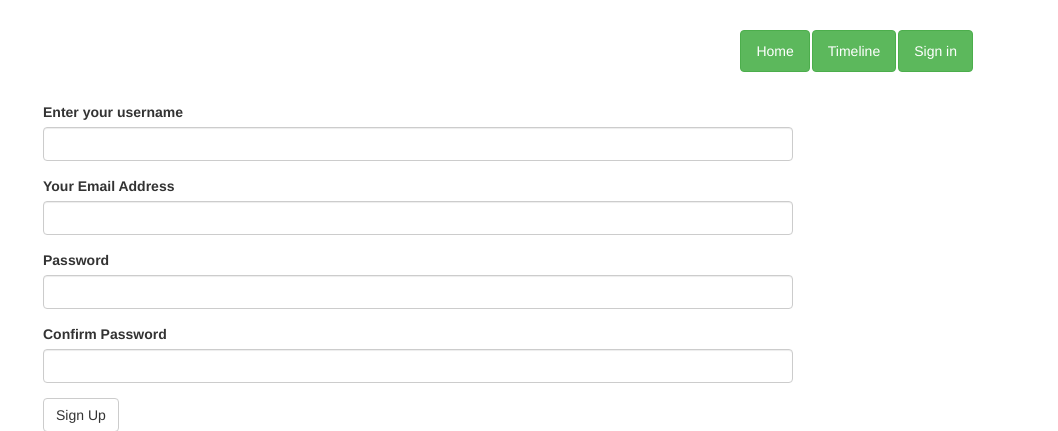
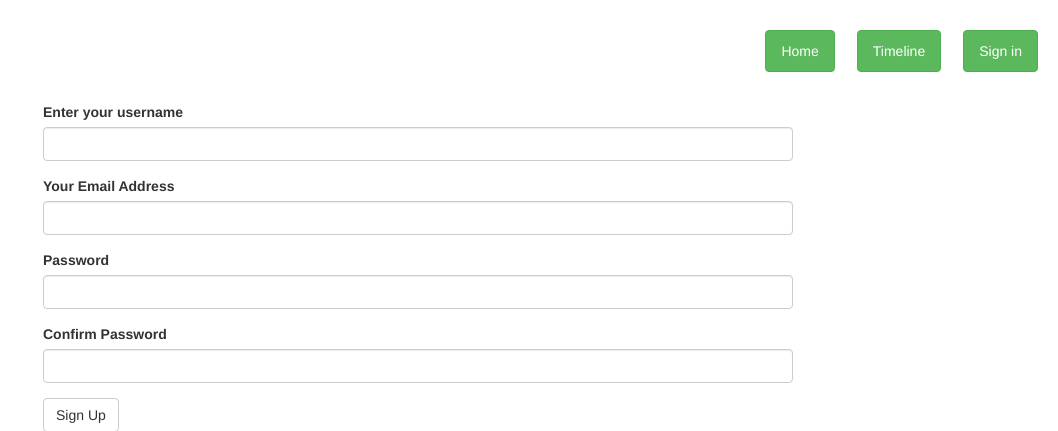
Before and after one commit to RisperAkinyi/PitchBlog, a Flask app: page /authenticate/register in a window 1280 px wide. Shown: the top 431 px of the page, without its empty margins (222-1280 px from the left). Run offline with Flask 2, Linux system fonts and the light colour scheme; some libraries are stand-ins or nearby versions.

```diff
--- a/app/templates/navbar.html
+++ b/app/templates/navbar.html
@@ -9,13 +9,13 @@
             </button>
             <a class="navbar-brand" href="app/static/images/bestpitch.png">  </a>
         </div>
-        <div class="nav navbar-nav navbar-right" style="margin-top: 30px; margin-bottom: 30px; margin-right: 70px;">
+        <div class="nav navbar-nav navbar-right" style="margin-top: 30px; margin-bottom: 30px;">
             <ul class="nav nav-pills nav-fill">
                 <li class="nav-item" >
-                    <a class="btn btn-success" href="/">Home</a>
+                    <a class="btn btn-success" style = "margin-right: 20px;" href="/">Home</a>
                 </li>
                 <li class="nav-item">
-                    <a class="btn btn-success" href="/timeline">Timeline</a>
+                    <a class="btn btn-success" style = "margin-right: 20px;" href="/timeline">Timeline</a>
                     <!-- <a class="nav-link" href="timeline">Timeline</a> -->
                 </li>
                 {% if current_user.is_authenticated %}
@@ -23,10 +23,10 @@
                     <a class="btn btn-success" href="{{url_for('main.profile',uname=current_user.username)}}">Profile</a>
                 </li>
                 <li>
-                    <a class="btn btn-success" href="{{url_for('auth.logout')}}">Sign out</a>
+                    <a class="btn btn-success" style = "margin-right: 20px;" href="{{url_for('auth.logout')}}">Sign out</a>
                 </li>
                 {% else %}
-                <li><a class="btn btn-success" href="{{url_for('auth.login')}}">Sign in</a></li>
+                <li><a class="btn btn-success" style = "margin-right: 20px;" href="{{url_for('auth.login')}}">Sign in</a></li>
                 {%endif%}
             </ul>
         </div>
```
